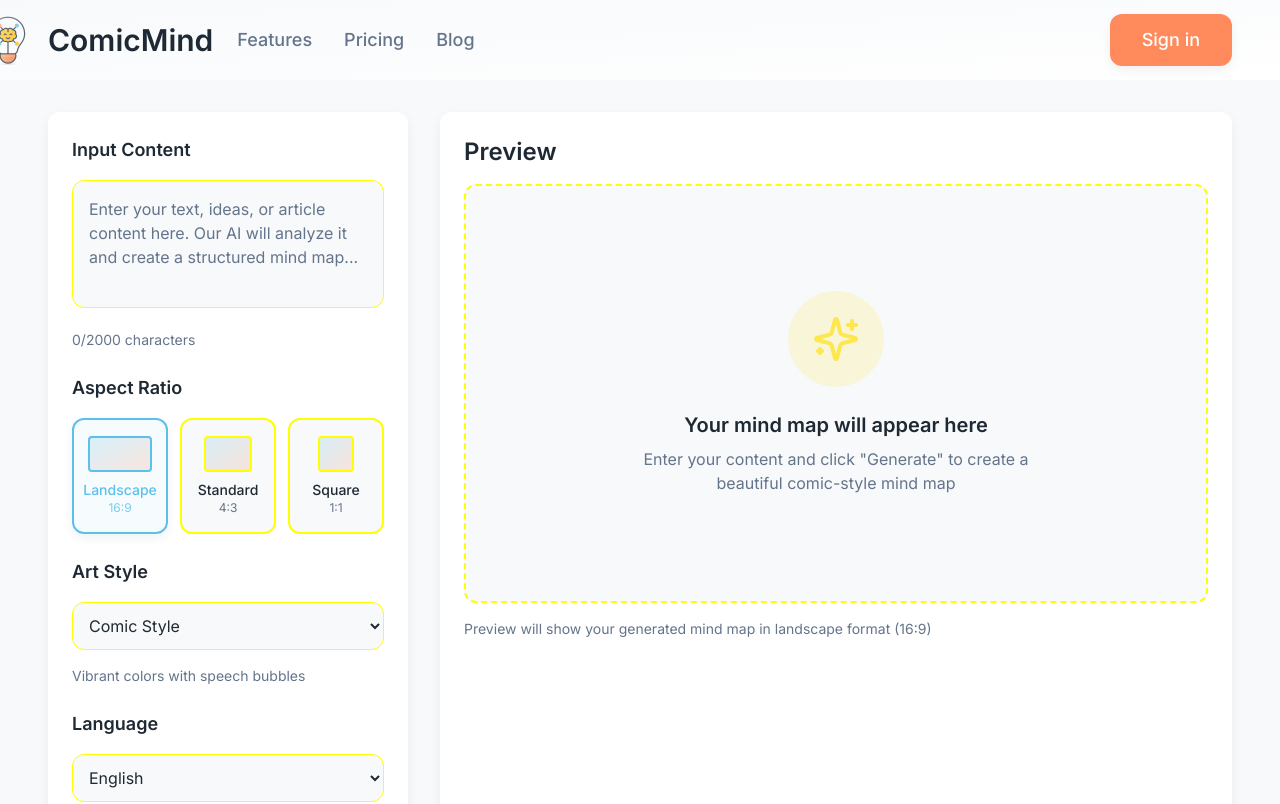
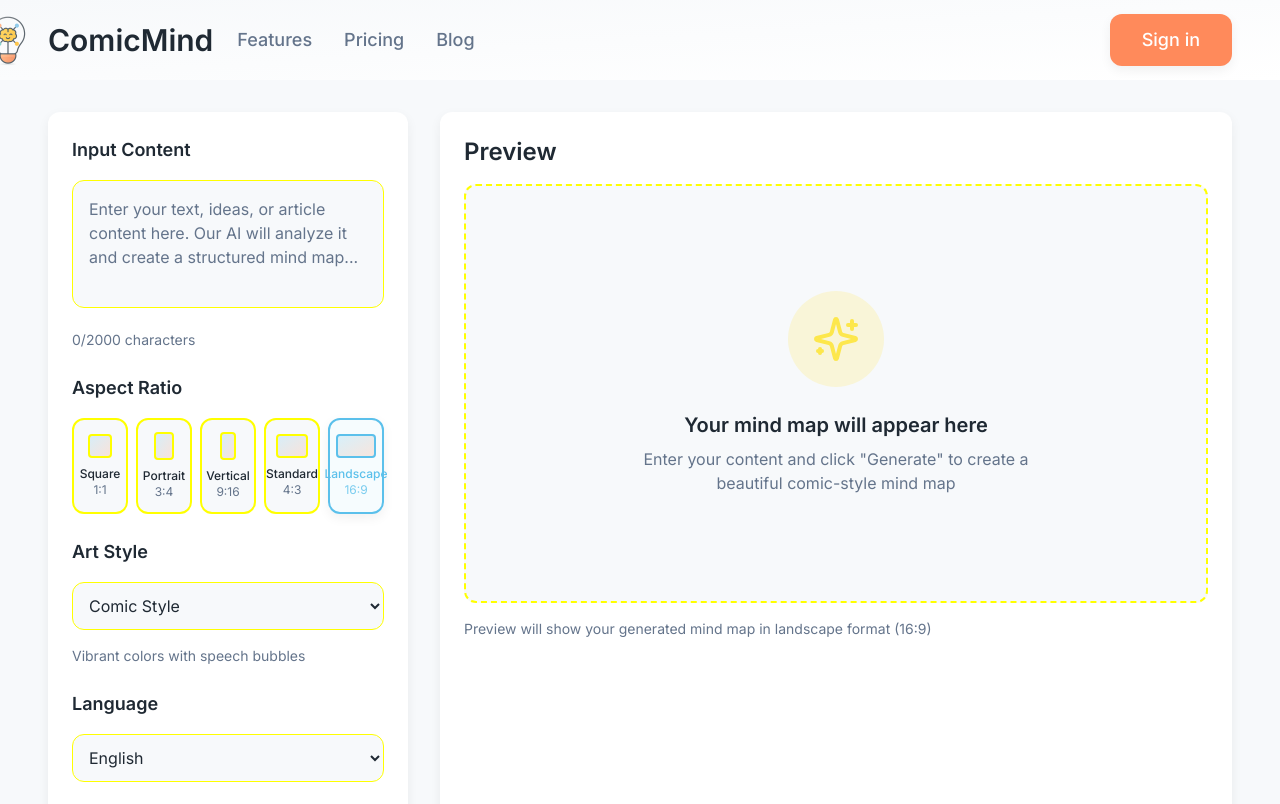
Before and after one commit to Hemajun2018/comicmind2, a Next.js app: page /create in a window 1280 px wide. Shown: the top 804 px of the page. Built offline with nearby package versions, Linux system fonts and the light colour scheme.

Commit message:
Update Aspect Ratio Selector with More Sizes

```diff
--- a/components/create/GenerationInterface.tsx
+++ b/components/create/GenerationInterface.tsx
@@ -23,25 +23,39 @@ export function GenerationInterface() {
 
   const aspectRatioOptions = [
     {
-      value: '16:9',
-      label: 'Landscape',
-      ratio: '16:9',
-      dimensions: 'w-full aspect-video',
-      shapeClass: 'w-16 h-9'
+      value: '1:1',
+      label: 'Square',
+      ratio: '1:1',
+      dimensions: 'w-full aspect-square',
+      shapeClass: 'w-6 h-6'
+    },
+    {
+      value: '3:4',
+      label: 'Portrait',
+      ratio: '3:4',
+      dimensions: 'w-full aspect-[3/4]',
+      shapeClass: 'w-5 h-7'
+    },
+    {
+      value: '9:16',
+      label: 'Vertical',
+      ratio: '9:16',
+      dimensions: 'w-full aspect-[9/16]',
+      shapeClass: 'w-4 h-7'
     },
     {
       value: '4:3',
       label: 'Standard',
       ratio: '4:3',
       dimensions: 'w-full aspect-[4/3]',
-      shapeClass: 'w-12 h-9'
+      shapeClass: 'w-8 h-6'
     },
     {
-      value: '1:1',
-      label: 'Square',
-      ratio: '1:1',
-      dimensions: 'w-full aspect-square',
-      shapeClass: 'w-9 h-9'
+      value: '16:9',
+      label: 'Landscape',
+      ratio: '16:9',
+      dimensions: 'w-full aspect-video',
+      shapeClass: 'w-10 h-6'
     },
   ];
 
@@ -140,13 +154,13 @@ export function GenerationInterface() {
                 <label className="block text-lg font-semibold text-text">
                   Aspect Ratio
                 </label>
-                <div className="grid grid-cols-3 gap-3">
+                <div className="grid grid-cols-5 gap-2">
                   {aspectRatioOptions.map((option) => (
                     <button
                       key={option.value}
                       onClick={() => setAspectRatio(option.value)}
                       disabled={generationState.isGenerating}
-                      className={`p-4 rounded-xl border-2 transition-all duration-200 hover:shadow-md ${
+                      className={`p-3 rounded-lg border-2 transition-all duration-200 hover:shadow-md ${
                         aspectRatio === option.value
                           ? 'border-primary bg-primary/5 shadow-soft'
                           : 'border-border bg-neutral-bg hover:border-primary/50'
@@ -160,7 +174,7 @@ export function GenerationInterface() {
 
                         {/* Label */}
                         <div className="text-center">
-                          <div className={`text-sm font-medium ${
+                          <div className={`text-xs font-medium ${
                             aspectRatio === option.value ? 'text-primary' : 'text-text'
                           }`}>
                             {option.label}
```
